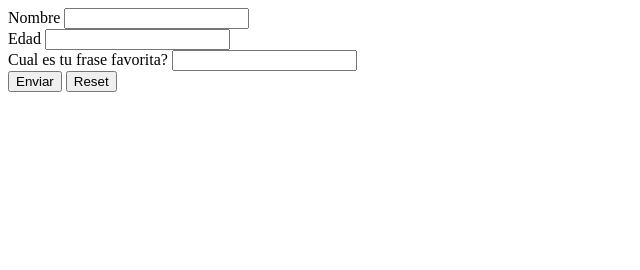
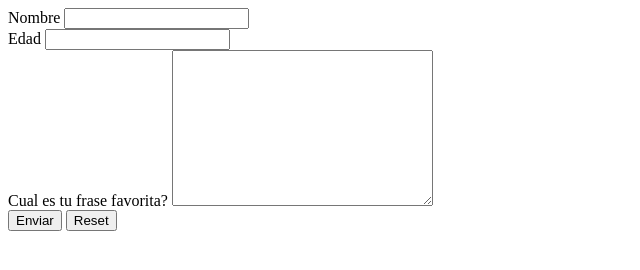
Before and after one commit to BarbaraLuzJ/open-bootcamp, a plain HTML site: page ej.2-form.html in a window 1280 px wide. Shown: the whole page, without its empty margins (0-640 px from the left). Drawn offline with Linux system fonts and the light colour scheme.

Commit message:
ejercicio formularios modificado

```diff
--- a/ej.2-form.html
+++ b/ej.2-form.html
@@ -18,7 +18,7 @@
         </div>
         <div>
             <label for="Frase-favorita">Cual es tu frase favorita?</label>
-            <input type="text"; name="frase"; id="frase">
+            <textarea name="frase favorita" id="" cols="30" rows="10"></textarea>
         </div>
         <button type="submit">Enviar</button>
         <button type="reset">Reset</button>
```
